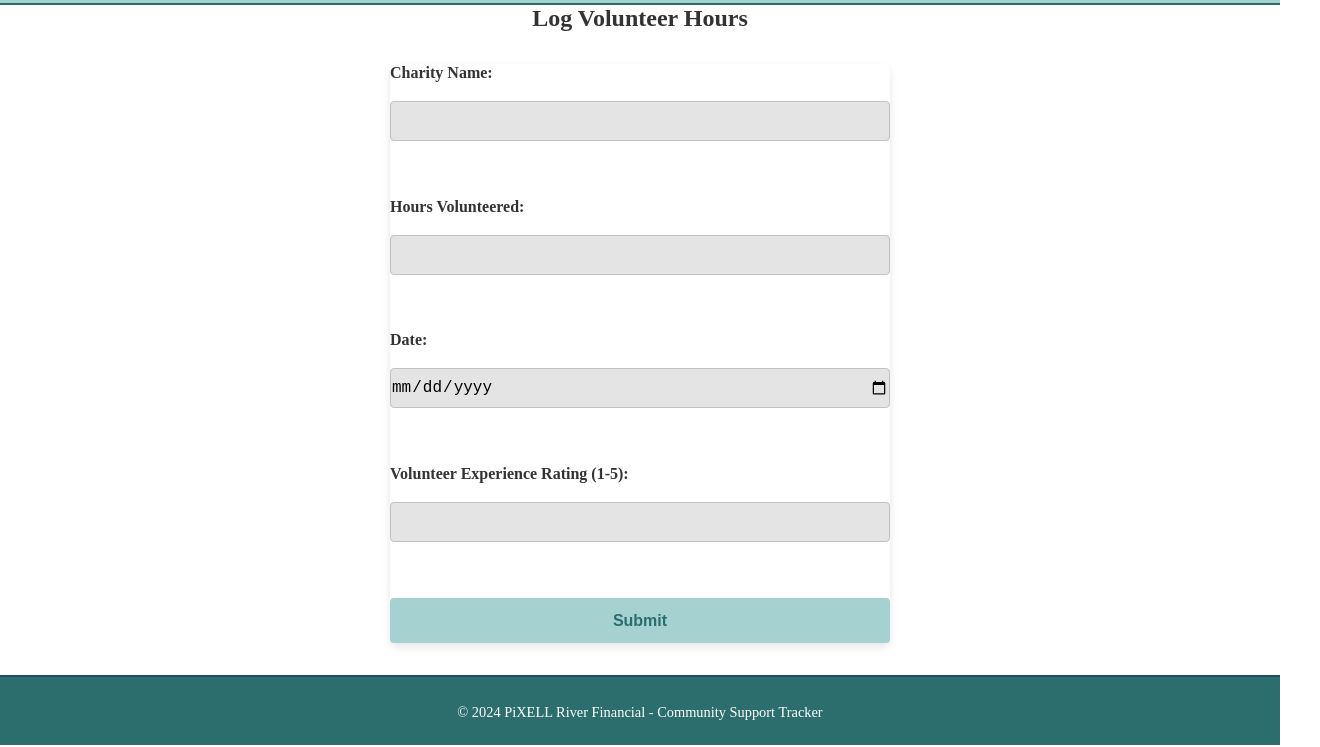
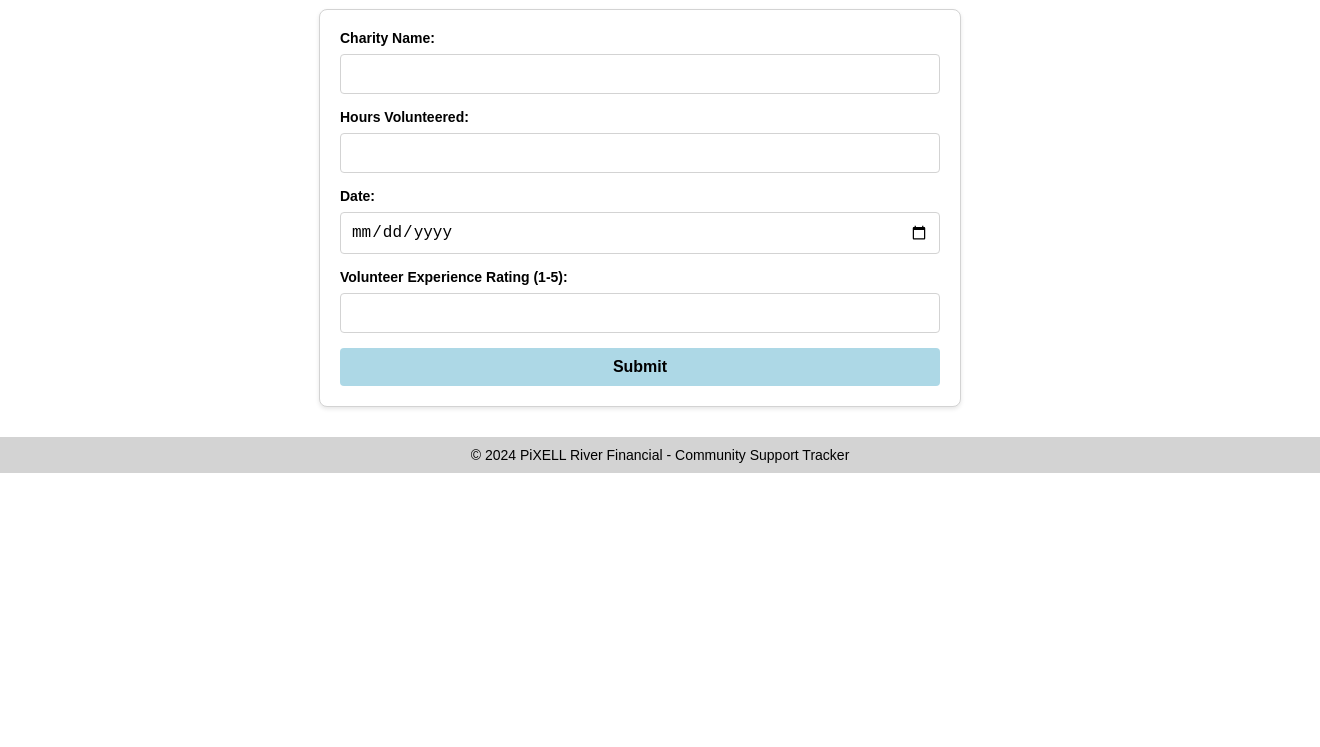
Before and after one commit to maulik6666/Community-Support-Tracker, a website: page volunteer_hours.html in a window 1280 px wide. Shown: the part 175-922 px from the top of the page, 1320 px wide, since content can reach past the window. After the commit the page ends 800 px from the top, so only its background shows below. Drawn offline with Linux system fonts and the light colour scheme.

Commit message:
Fixed the css for common look.

```diff
--- a/style.css
+++ b/style.css
@@ -1,138 +1,129 @@
-/* General Reset */
-* {
+/* General Styles */
+body {
+  font-family: Arial, sans-serif;
+  background-color: #FFFFFF;
+  color: #000000;
   margin: 0;
   padding: 0;
-  box-sizing: border-box;
 }
 
-/* Header Section */
+/* Header Styles */
 header {
-  background-color: #2C6E6E;
-  color: white;
+  background-color: #ADD8E6;
+  color: #000000;
+  padding: 10px 20px;
   text-align: center;
-  width: 100%;
-  height: 15vh;
-  display: flex;
-  align-items: center;
-  justify-content: center;
-  font-size: 2rem;
-  font-weight: bold;
-  border-bottom: 2px solid #1F4E5F;
 }
 
 header h1 {
   margin: 0;
-  font-size: 2.5em;
-  letter-spacing: 1px;
-  text-shadow: 1px 1px 3px rgba(0, 0, 0, 0.1);
+  font-size: 24px;
 }
 
-/* Navigation Bar */
+h2{
+  text-align: center;
+}
+
+/* Navigation Bar Styles */
 nav {
-  width: 100%;
-  background-color: #A6D1D1;
+  background-color: #D3D3D3;
   display: flex;
-  justify-content: space-around;
-  align-items: center;
-  height: 60px;
-  border-bottom: 2px solid #2C6E6E;
+  justify-content: center;
+  padding: 10px 0;
 }
 
 nav a {
-  color: #2C6E6E;
   text-decoration: none;
-  font-size: 1.2rem;
+  color: #000000;
   font-weight: bold;
-  transition: color 0.3s ease;
+  margin: 0 15px;
+  font-size: 16px;
 }
 
 nav a:hover {
-  color: #1F4E5F;
-}
-h2{
-  text-align: center;
-  color: #333333;
-}
-/* Form Layout */
-form {
-  max-width: 500px;
-  width: 90%;
-  margin: 2rem auto;
-  display: flex;
-  flex-direction: column;
-  gap: 1.2rem;
-  background-color: #FFFFFF;
-  border-radius: 8px;
-  box-shadow: 0 4px 8px rgba(0, 0, 0, 0.1);
+  color: #87CEEB;
 }
 
-form label {
-  font-size: 1rem;
-  font-weight: bold;
-  color: #333333;
+/* Main Content Area Styles */
+main {
+  max-width: 1200px;
+  margin: 20px auto;
+  padding: 10px 20px;
 }
 
-form input,
-form textarea,
-form button {
-  width: 100%;
-  height: 40px;
-  font-size: 1rem;
-  border: 1px solid #BDC3C7;
-  border-radius: 4px;
+/* General form styles */
+form {
+  max-width: 600px; /* Limits the form width for better readability */
+  margin: 0 auto; /* Centers the form horizontally */
+  padding: 20px; /* Adds spacing inside the form */
+  border: 1px solid #D3D3D3; /* Light gray border for aesthetics */
+  border-radius: 8px; /* Rounded corners */
+  background-color: #FFFFFF; /* White background */
+  box-shadow: 0 2px 4px rgba(0, 0, 0, 0.1); /* Adds a subtle shadow */
 }
 
-form input, form textarea {
-  background-color: #E4E4E4;
+/* Label styles */
+label {
+  display: block; /* Makes each label appear on its own line */
+  margin-bottom: 8px; /* Spacing between the label and the input field */
+  font-weight: bold; /* Emphasizes the labels */
+  font-size: 14px; /* Adjusts label text size */
 }
 
-form button {
-  background-color: #A6D1D1;
-  color: #2C6E6E;
-  border: none;
-  cursor: pointer;
-  font-weight: bold;
-  border-radius: 4px;
-  height: 45px;
+/* Input styles */
+input[type="text"],
+input[type="number"],
+input[type="date"] {
+  width: 100%; /* Makes input fields stretch to the full width of the form */
+  padding: 10px; /* Adds spacing inside the input fields */
+  margin-bottom: 15px; /* Spacing between fields */
+  border: 1px solid #D3D3D3; /* Light gray border */
+  border-radius: 4px; /* Rounded corners */
+  font-size: 16px; /* Adjusts font size */
+  box-sizing: border-box; /* Includes padding and border in width calculation */
 }
 
-form button:hover {
-  background-color: #76C1C1;
+/* Button styles */
+button {
+  display: block; /* Ensures the button takes up the full width */
+  width: 100%; /* Full-width button */
+  padding: 10px 20px; /* Adds padding */
+  background-color: #ADD8E6; /* Light blue background */
+  color: #000000; /* Black text color */
+  border: none; /* Removes default border */
+  border-radius: 4px; /* Rounded corners */
+  font-size: 16px; /* Adjusts font size */
+  font-weight: bold; /* Emphasizes button text */
+  cursor: pointer; /* Adds a pointer cursor */
 }
 
-/* Footer */
-footer {
-  height: 70px;
-  width: 100%;
-  background-color: #2C6E6E;
-  text-align: center;
-  font-size: 0.9rem;
-  line-height: 70px;
-  color: white;
-  border-top: 2px solid #1F4E5F;
+/* Button hover effect */
+button:hover {
+  background-color: #87CEEB; /* Darker blue on hover */
 }
 
-/* Responsive Adjustments */
-@media (max-width: 768px) {
+/* Footer Styles */
+footer {
+  background-color: #D3D3D3;
+  color: #000000;
+  text-align: center;
+  padding: 10px 20px;
+  position: relative;
+  bottom: 0;
+  width: 100%;
+}
+
+footer p {
+  margin: 0;
+  font-size: 14px;
+}
+/* Form responsiveness for small screens */
+@media (max-width: 600px) {
   form {
-    max-width: 90%;
+      padding: 15px; /* Reduce padding for smaller screens */
   }
 
-  header h1 {
-    font-size: 1.8rem;
+  button {
+      font-size: 14px; /* Smaller button text on small screens */
   }
 }
-
-@media (max-width: 480px) {
-  header h1 {
-    font-size: 1.5rem;
-  }
-
-  form {
-    max-width: 100%;
-  }
-
-  nav a {
-    font-size: 1rem;
-  }
-}
```
